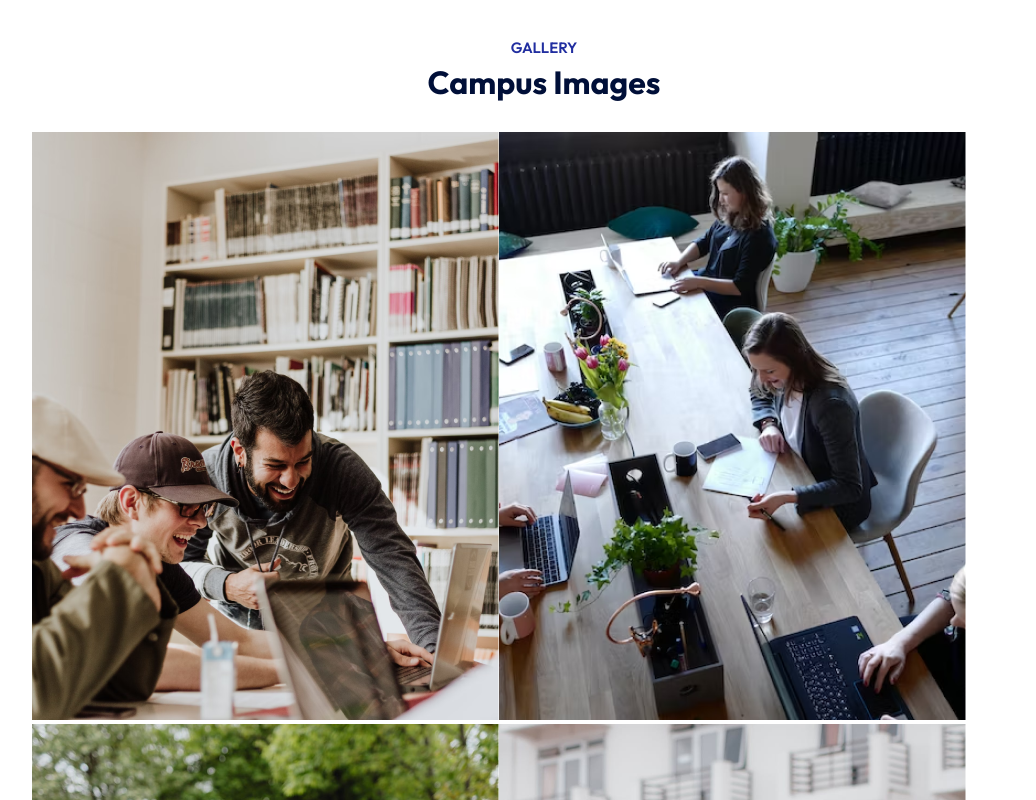
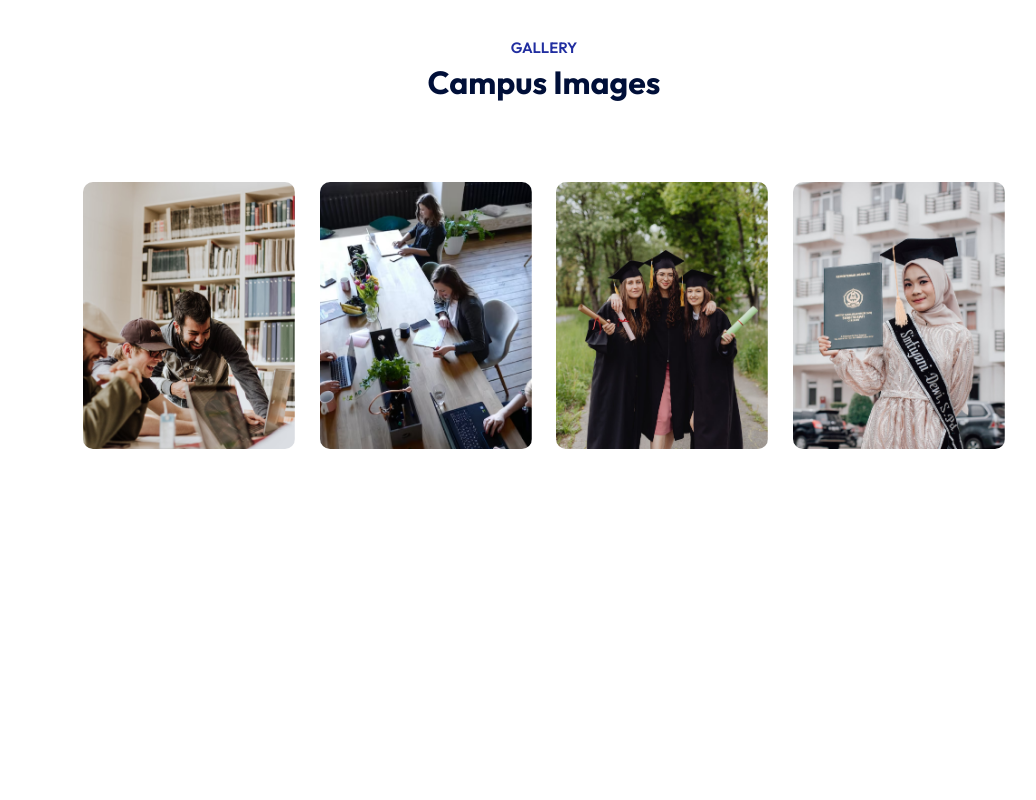
Before and after one commit to navanee1609/edusity, a React (Vite) app: page / in a window 1280 px wide. Shown: the part 1820-2620 px from the top of the page, without its empty margins (96-1132 px from the left). After the commit the page ends 2349 px from the top, so only its background shows below. Built offline with nearby package versions, Linux system fonts and the light colour scheme.

Commit message:
styled the campus images

```diff
--- a/src/components/campus/campus.css
+++ b/src/components/campus/campus.css
@@ -0,0 +1,15 @@
+.campus{
+    margin: 80px auto;
+    width: 90%;
+    text-align: center;
+}
+.gallery{
+    display: flex;
+    align-items: center;
+    justify-content: space-between;
+    margin-bottom: 40px;
+}
+.gallery img{
+    width: 23%;
+    border-radius: 10px;
+}
```
